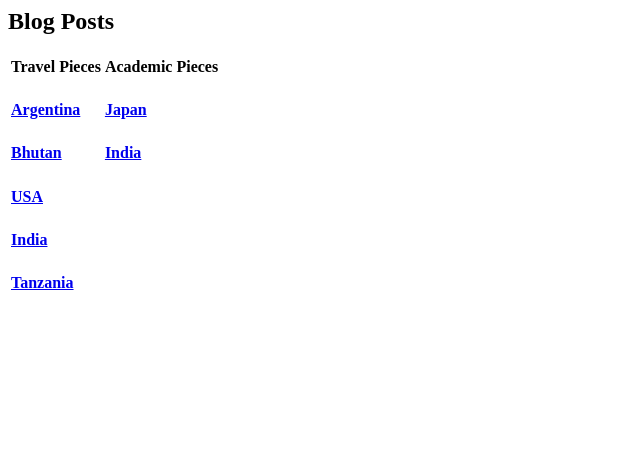
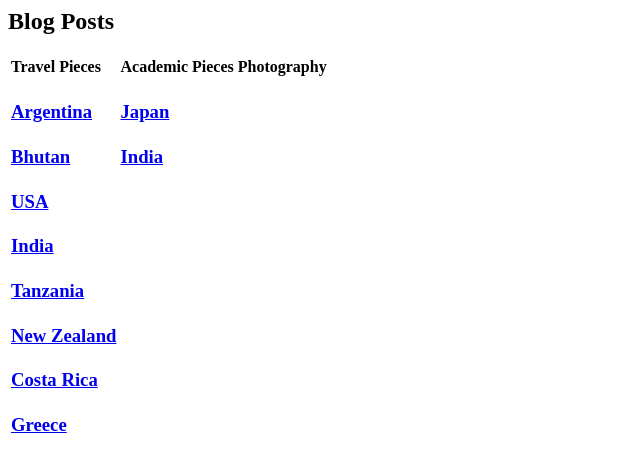
Before and after one commit to jakeols/zora, a plain HTML site: page ajax/pages/blog.html in a window 1280 px wide. Shown: the whole page, without its empty margins (0-640 px from the left). Drawn offline with Linux system fonts and the light colour scheme.

Commit message:
new posts

```diff
--- a/ajax/pages/blog.html
+++ b/ajax/pages/blog.html
@@ -26,24 +26,34 @@
       <tr>
         <td><h4>Travel Pieces</h4></td>
         <td><h4>Academic Pieces</h4></td>
+        <td><h4>Photography</h4></td>
       </tr>
     <tr>
-      <td><h4><a href="argentina.html">Argentina</a></h4></td>
-      <td><h4><a href="japan.html">Japan</a></h4></td>
+      <td><h3><a href="argentina.html">Argentina</a></h3></td>
+      <td><h3><a href="japan.html">Japan</a></h3></td>
   </tr>
   <tr>
-  <td><h4><a href="bhutan.html">Bhutan</a></h4></td>
-  <td><h4><a href="india2.html">India</a></h34</td>
+  <td><h3><a href="bhutan.html">Bhutan</a></h3></td>
+  <td><h3><a href="india2.html">India</a></h34</td>
 
 </tr>
 <tr>
-<td><h4><a href="usa.html">USA</a></h4></td>
+<td><h3><a href="usa.html">USA</a></h3></td>
 </tr>
 <tr>
-<td><h4><a href="india.html">India</a></h4></td>
+<td><h3><a href="india.html">India</a></h3></td>
 </tr>
 <tr>
-<td><h4><a href="tanzania.html">Tanzania</a></h4></td>
+<td><h3><a href="tanzania.html">Tanzania</a></h3></td>
+</tr>
+<tr>
+<td><h3><a href="newzealand.html">New Zealand</a></h3></td>
+</tr>
+<tr>
+<td><h3><a href="costarica.html"> Costa Rica</a></h3></td>
+</tr>
+<tr>
+<td><h3><a href="greece.html">Greece</a></h3></td>
 </tr>
 </tbody>
 </table>
```
